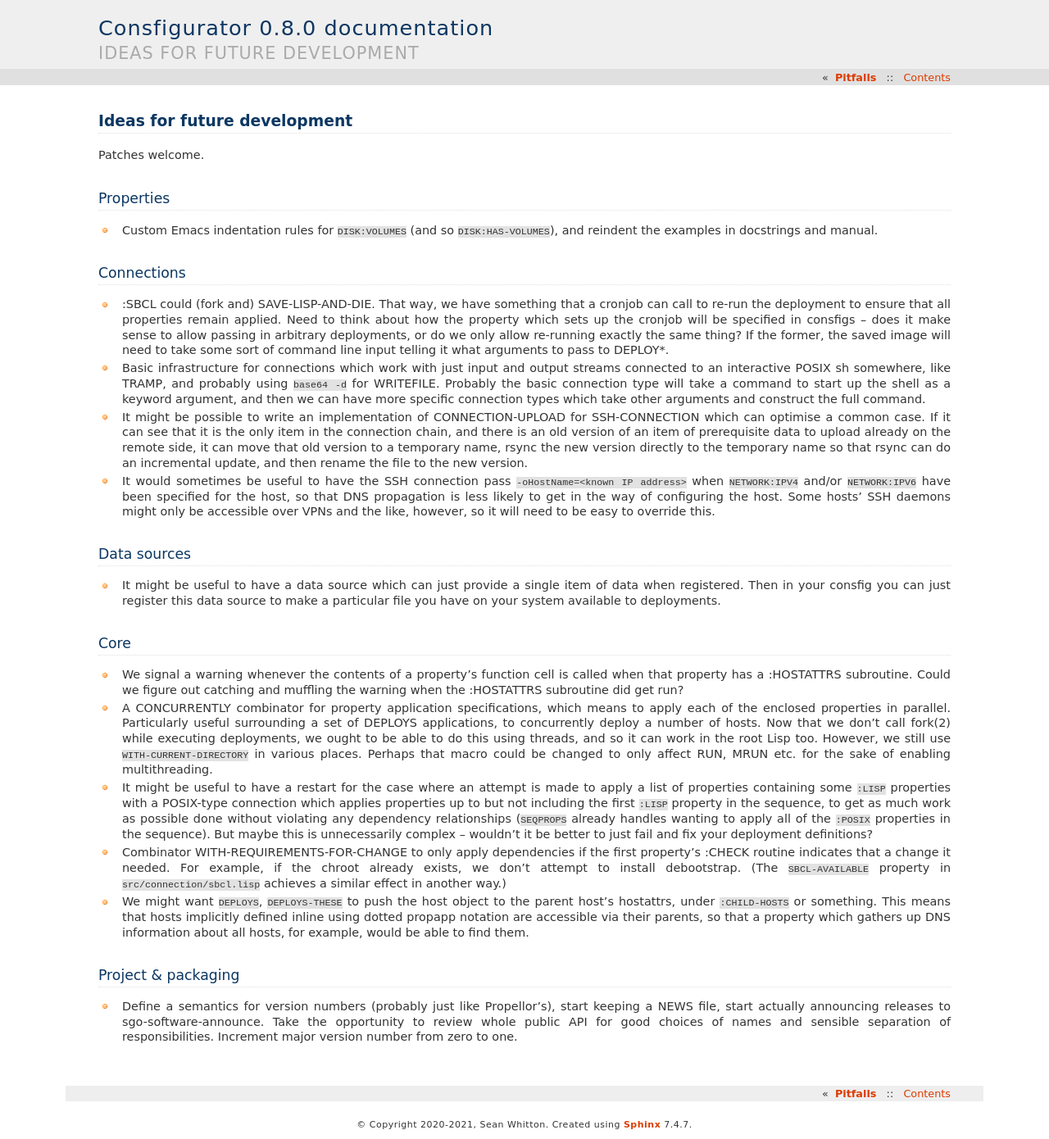
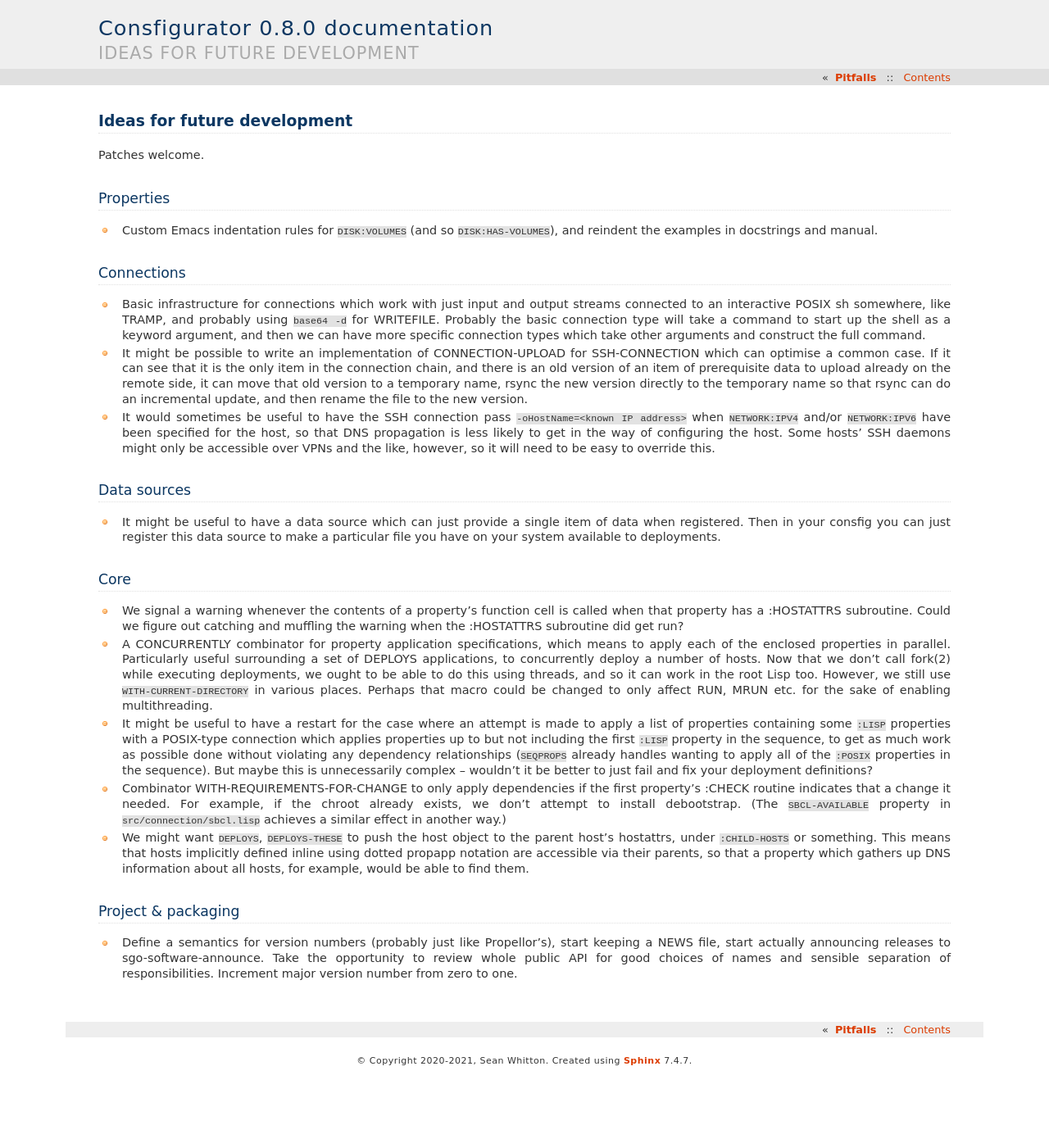
Before and after one commit to spwhitton/consfigurator, a Sphinx documentation site: the page built from doc/ideas.rst, in a window 1280 px wide. Shown: the whole page at 82% size. Built offline with Sphinx 7.4.7, drawn with Linux system fonts in a browser that asks for light colours; after the commit the page ends 1312 px from its top, so only the background shows below that.

```diff
--- a/doc/ideas.rst
+++ b/doc/ideas.rst
@@ -11,14 +11,6 @@
 
 Connections
 -----------
-
-- :SBCL could (fork and) SAVE-LISP-AND-DIE.  That way, we have something that
-  a cronjob can call to re-run the deployment to ensure that all properties
-  remain applied.  Need to think about how the property which sets up the
-  cronjob will be specified in consfigs -- does it make sense to allow passing
-  in arbitrary deployments, or do we only allow re-running exactly the same
-  thing?  If the former, the saved image will need to take some sort of
-  command line input telling it what arguments to pass to DEPLOY*.
 
 - Basic infrastructure for connections which work with just input and output
   streams connected to an interactive POSIX sh somewhere, like TRAMP, and
```
Also changed, not shown: 3 other files.
